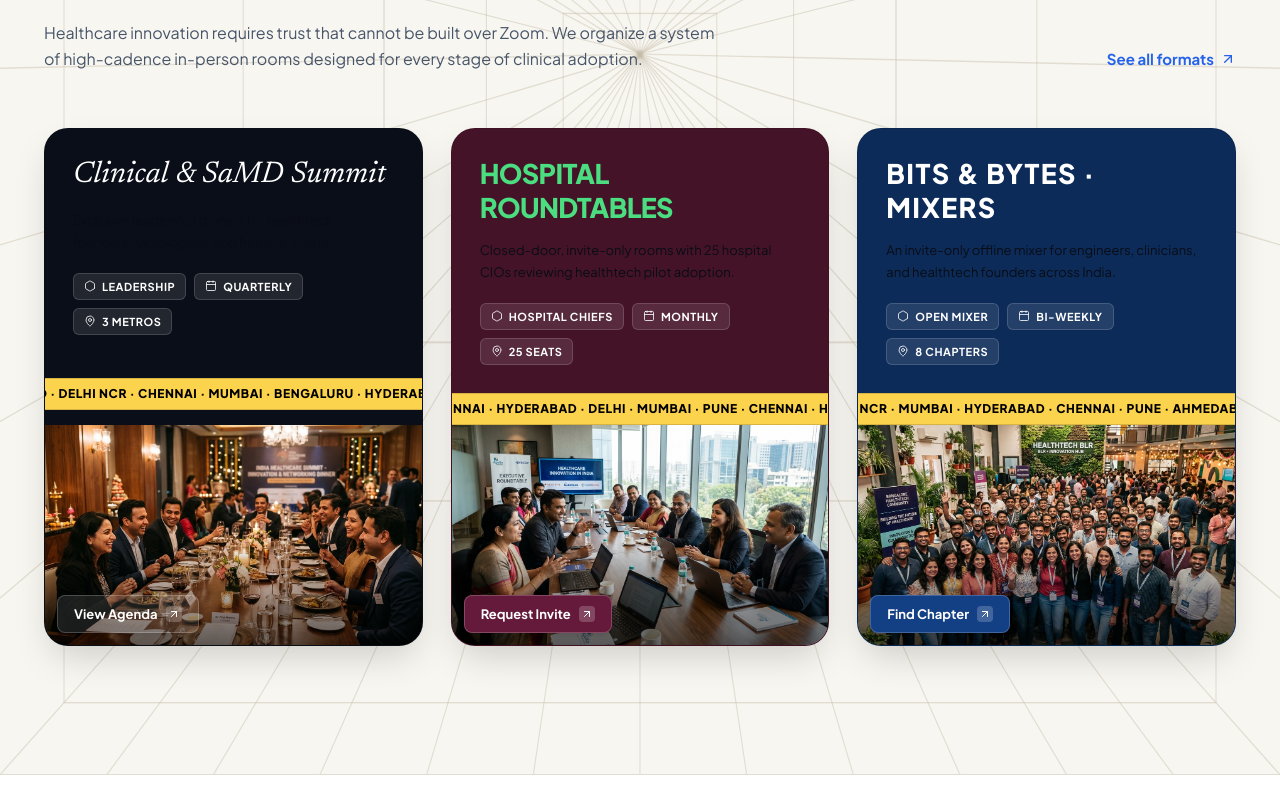
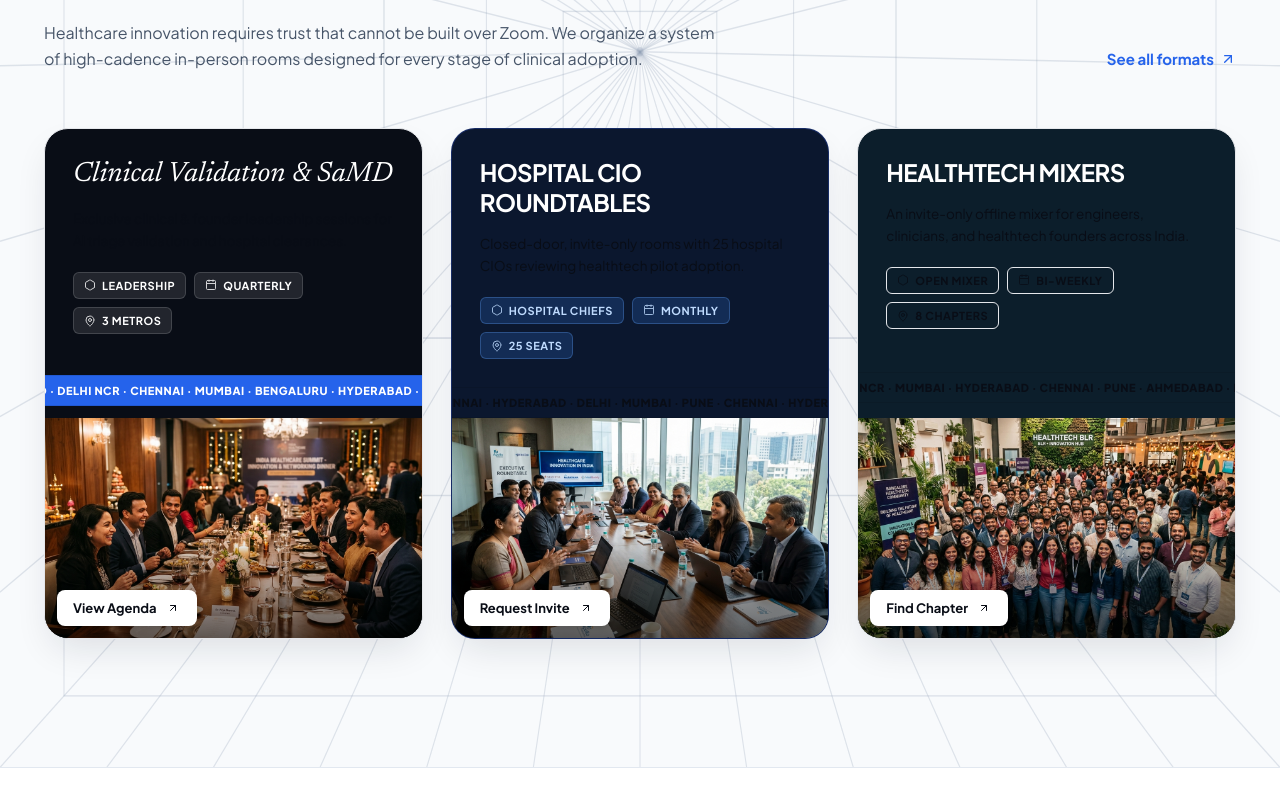
Before and after one commit to harshmakhija24/THC-WEBSITE-REBUILD, a Next.js app: page / in a window 1280 px wide. Shown: the part 1360-2160 px from the top of the page. Built offline with nearby package versions, Linux system fonts and the light colour scheme.

Commit message:
fix(gatherings): harmonize color palette with core THC design system (slate canvas, cobalt, emerald, obsidian)

```diff
--- a/components/GatherSystem.tsx
+++ b/components/GatherSystem.tsx
@@ -10,76 +10,82 @@ export default function GatherSystem() {
   const formats = [
     {
       id: "format-1",
-      bgColor: "bg-[#0A0E18]",
-      titleStyle: "font-serif italic text-white text-[30px]",
-      title: "Clinical & SaMD Summit",
-      badgeGreen: false,
-      subhead: "Exclusive leadership dinners for healthtech founders, radiologists, and hospital chiefs.",
+      bgColor: "bg-[#090D16]", // THC Midnight Obsidian
+      cardBorder: "border border-slate-800 hover:border-cobalt/40",
+      titleStyle: "font-serif italic text-white text-[28px]",
+      title: "Clinical Validation & SaMD",
+      subhead:
+        "Exclusive clinical & founder leadership sessions for AI triage validation and hospital clearances.",
       pills: [
         { icon: Hexagon, label: "LEADERSHIP" },
         { icon: Calendar, label: "QUARTERLY" },
         { icon: MapPin, label: "3 METROS" },
       ],
+      pillStyle: "bg-white/10 border-white/15 text-white",
+      tickerBg: "bg-cobalt text-white",
       ticker:
         "BENGALURU · HYDERABAD · DELHI NCR · CHENNAI · MUMBAI · BENGALURU · HYDERABAD · DELHI NCR · CHENNAI · MUMBAI ·",
       image: summitImg,
       alt: "THC Clinical Validation and SaMD Summit dinner",
       actionLabel: "View Agenda",
       actionUrl: "https://lu.ma/thc-ai-summit-2026",
-      btnColor: "bg-white/10 hover:bg-white text-white hover:text-black border border-white/20",
     },
     {
       id: "format-2",
-      bgColor: "bg-[#451328]", // Rich Wine matching GRABCHAI reference
-      titleStyle: "font-sans font-black text-[#4ADE80] text-[27px] uppercase tracking-tight",
-      title: "HOSPITAL ROUNDTABLES",
-      badgeGreen: true,
-      subhead: "Closed-door, invite-only rooms with 25 hospital CIOs reviewing healthtech pilot adoption.",
+      bgColor: "bg-[#0B172E]", // THC Midnight Cobalt
+      cardBorder: "border border-blue-900/60 hover:border-blue-500/50",
+      titleStyle: "font-sans font-bold text-white text-[24px] uppercase tracking-tight",
+      title: "HOSPITAL CIO ROUNDTABLES",
+      subhead:
+        "Closed-door, invite-only rooms with 25 hospital CIOs reviewing healthtech pilot adoption.",
       pills: [
         { icon: Hexagon, label: "HOSPITAL CHIEFS" },
         { icon: Calendar, label: "MONTHLY" },
         { icon: MapPin, label: "25 SEATS" },
       ],
+      pillStyle: "bg-blue-500/20 border-blue-400/30 text-blue-200",
+      tickerBg: "bg-emerald-500 text-slate-950 font-extrabold",
       ticker:
         "MUMBAI · PUNE · CHENNAI · HYDERABAD · DELHI · MUMBAI · PUNE · CHENNAI · HYDERABAD · DELHI ·",
       image: roundtableImg,
       alt: "Executive Hospital CIO and Founders Roundtable",
       actionLabel: "Request Invite",
       actionUrl: "https://tally.so/r/thc-roundtable",
-      btnColor: "bg-[#651A3B] hover:bg-white text-white hover:text-black border border-white/20",
     },
     {
       id: "format-3",
-      bgColor: "bg-[#0C2B59]", // Deep Cobalt Navy matching BITS N ATOMS reference
-      titleStyle: "font-sans font-black text-white text-[27px] uppercase tracking-wider",
-      title: "BITS & BYTES · MIXERS",
-      badgeGreen: false,
-      subhead: "An invite-only offline mixer for engineers, clinicians, and healthtech founders across India.",
+      bgColor: "bg-[#0C1E2B]", // THC Midnight Cyan Slate
+      cardBorder: "border border-cyan-900/60 hover:border-cyan-500/50",
+      titleStyle: "font-sans font-bold text-white text-[24px] uppercase tracking-tight",
+      title: "HEALTHTECH MIXERS",
+      subhead:
+        "An invite-only offline mixer for engineers, clinicians, and healthtech founders across India.",
       pills: [
         { icon: Hexagon, label: "OPEN MIXER" },
         { icon: Calendar, label: "BI-WEEKLY" },
         { icon: MapPin, label: "8 CHAPTERS" },
       ],
+      pillStyle: "bg-cyan-500/20 border-cyan-400/30 text-cyan-200",
+      tickerBg: "bg-cyan-400 text-slate-950 font-extrabold",
       ticker:
         "BENGALURU · DELHI NCR · MUMBAI · HYDERABAD · CHENNAI · PUNE · AHMEDABAD · KOLKATA ·",
       image: mixerImg,
       alt: "Healthtech Chapter community mixer crowd in Bangalore",
       actionLabel: "Find Chapter",
       actionUrl: "https://lu.ma/thc-chapters",
-      btnColor: "bg-[#133F85] hover:bg-white text-white hover:text-black border border-white/20",
     },
   ];
 
   return (
     <section
       id="events"
-      className="bg-[#F8F6F0] text-obsidian py-24 md:py-32 relative overflow-hidden border-y border-[#E2DDD2]"
+      className="bg-[#F8FAFC] text-obsidian py-24 md:py-32 relative overflow-hidden border-y border-border-subtle"
     >
-      {/* 3D Perspective Wireframe Room Grid Background */}
+      {/* 3D Perspective Wireframe Room Grid Background in Tech Slate */}
       <PerspectiveGrid
         vanishingX={50}
         vanishingY={32}
-        strokeColor="rgba(195, 185, 168, 0.42)"
+        strokeColor="rgba(148, 163, 184, 0.28)"
       />
 
       <div className="max-w-container mx-auto px-4 md:px-6 relative z-10">
@@ -87,7 +93,7 @@ export default function GatherSystem() {
         <div className="flex flex-col md:flex-row md:items-end justify-between gap-6 mb-14">
           <div className="max-w-2xl space-y-3.5">
             <div className="inline-flex items-center gap-2 px-3 py-1 rounded-chip bg-obsidian text-white text-[11px] font-bold tracking-wider uppercase shadow-xs">
-              <Sparkles className="w-3.5 h-3.5 text-yellow-400" />
+              <Sparkles className="w-3.5 h-3.5 text-blue-400" />
               <span>The Gathering System</span>
             </div>
 
@@ -115,20 +121,20 @@ export default function GatherSystem() {
           </div>
         </div>
 
-        {/* 3 Signature Gathering Cards Matching The Product Folks Architecture */}
+        {/* 3 Signature Gathering Cards Harmonized with THC Modern Tech Palette */}
         <div className="grid grid-cols-1 md:grid-cols-3 gap-6 lg:gap-7 items-stretch">
           {formats.map((fmt) => (
             <div
               key={fmt.id}
-              className={`${fmt.bgColor} rounded-[24px] overflow-hidden border border-black/10 shadow-[0_16px_36px_-8px_rgba(0,0,0,0.18)] hover:shadow-[0_24px_48px_-12px_rgba(0,0,0,0.28)] hover:-translate-y-1.5 transition-all duration-normal flex flex-col justify-between group`}
+              className={`${fmt.bgColor} ${fmt.cardBorder} rounded-[24px] overflow-hidden shadow-[0_16px_36px_-8px_rgba(15,23,42,0.12)] hover:shadow-[0_24px_48px_-12px_rgba(37,99,235,0.22)] hover:-translate-y-1.5 transition-all duration-normal flex flex-col justify-between group`}
             >
               {/* Top Text & Badges Container */}
               <div className="p-6 sm:p-7 space-y-4">
-                {/* Title with Custom Aesthetic Identity */}
+                {/* Title */}
                 <h3 className={`${fmt.titleStyle} leading-tight`}>{fmt.title}</h3>
 
-                {/* Subhead */}
-                <p className="text-[13px] text-slate-200/90 leading-relaxed font-normal min-h-[40px]">
+                {/* Subhead with high legibility */}
+                <p className="text-[13.5px] text-slate-200 leading-relaxed font-normal min-h-[44px]">
                   {fmt.subhead}
                 </p>
 
@@ -139,9 +145,9 @@ export default function GatherSystem() {
                     return (
                       <span
                         key={idx}
-                        className="px-2.5 py-1 rounded-md bg-white/10 border border-white/15 text-white text-[11px] font-bold tracking-wider uppercase inline-flex items-center gap-1.5 backdrop-blur-xs"
+                        className={`px-2.5 py-1 rounded-md border text-[11px] font-bold tracking-wider uppercase inline-flex items-center gap-1.5 backdrop-blur-xs ${fmt.pillStyle}`}
                       >
-                        <Icon className="w-3 h-3 text-white/80" />
+                        <Icon className="w-3 h-3 opacity-80" />
                         <span>{pill.label}</span>
                       </span>
                     );
@@ -149,8 +155,10 @@ export default function GatherSystem() {
                 </div>
               </div>
 
-              {/* Yellow/Amber Ticker Tape Marquee */}
-              <div className="bg-[#FCD34D] text-black text-[12px] font-black uppercase tracking-wider py-1.5 overflow-hidden whitespace-nowrap border-y border-black/15 select-none shadow-xs">
+              {/* Ticker Tape Marquee */}
+              <div
+                className={`${fmt.tickerBg} text-[11px] font-black uppercase tracking-wider py-1.5 overflow-hidden whitespace-nowrap border-y border-black/10 select-none shadow-xs`}
+              >
                 <div className="animate-marquee flex items-center gap-4">
                   <span>{fmt.ticker}</span>
                   <span>{fmt.ticker}</span>
@@ -168,17 +176,17 @@ export default function GatherSystem() {
                 />
                 <div className="absolute inset-0 bg-gradient-to-t from-black/60 via-transparent to-transparent pointer-events-none" />
 
-                {/* Bottom Action Button Overlay */}
+                {/* Bottom Action Button */}
                 <div className="absolute bottom-3 left-3 z-10">
                   <a
                     href={fmt.actionUrl}
                     target="_blank"
                     rel="noopener noreferrer"
-                    className={`px-4 py-2 rounded-lg font-bold text-[13px] inline-flex items-center gap-2 transition-all shadow-md active:scale-95 ${fmt.btnColor}`}
+                    className="px-4 py-2 rounded-lg font-bold text-[13px] inline-flex items-center gap-2 bg-white text-obsidian hover:bg-slate-100 shadow-md active:scale-95 transition-all group/btn"
                   >
                     <span>{fmt.actionLabel}</span>
-                    <div className="w-4 h-4 rounded bg-white/20 flex items-center justify-center">
-                      <ArrowUpRight className="w-3 h-3" />
+                    <div className="w-4 h-4 rounded bg-slate-100 group-hover/btn:bg-slate-200 flex items-center justify-center transition-colors">
+                      <ArrowUpRight className="w-3 h-3 text-obsidian" />
                     </div>
                   </a>
                 </div>
--- a/components/PerspectiveGrid.tsx
+++ b/components/PerspectiveGrid.tsx
@@ -11,7 +11,7 @@ export default function PerspectiveGrid({
   className = "",
   vanishingX = 50,
   vanishingY = 38,
-  strokeColor = "rgba(180, 170, 150, 0.45)",
+  strokeColor = "rgba(148, 163, 184, 0.28)",
 }: PerspectiveGridProps) {
   // Coordinate space: 1440 x 900
   const w = 1440;
```
